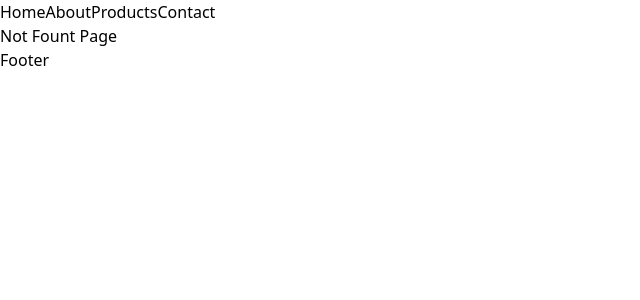
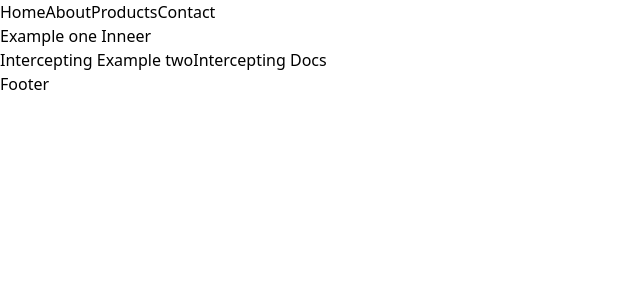
Before and after one commit to abbas-roholamin/journey, a Next.js app in the folder 09-nextjs/: page /intercepting/example-one/inner in a window 1280 px wide. Before the commit this address had no page. Shown: the top 300 px of the page, without its empty margins (0-640 px from the left). Built offline with nearby package versions, Linux system fonts and the light colour scheme.

Commit message:
feat(Nextjs): Work with Intercepting Routes

```diff
--- /dev/null
+++ b/09-nextjs/src/app/intercepting/(.)example-one/page.tsx
@@ -0,0 +1,5 @@
+function Page() {
+  return <div>Intercepted exmpale one</div>;
+}
+
+export default Page;
--- /dev/null
+++ b/09-nextjs/src/app/intercepting/example-one/(..)example-two/page.tsx
@@ -0,0 +1,5 @@
+function Page() {
+  return <div>Intercepted exmpale two</div>;
+}
+
+export default Page;
--- /dev/null
+++ b/09-nextjs/src/app/intercepting/example-one/inner/(..)(..)example-two/page.tsx
@@ -0,0 +1,5 @@
+function Page() {
+  return <div>Intercepted exmpale two</div>;
+}
+
+export default Page;
--- /dev/null
+++ b/09-nextjs/src/app/intercepting/example-one/inner/(...)docs/page.tsx
@@ -0,0 +1,5 @@
+function Page() {
+  return <div>Intercepted Docs</div>;
+}
+
+export default Page;
--- /dev/null
+++ b/09-nextjs/src/app/intercepting/example-one/inner/page.tsx
@@ -0,0 +1,19 @@
+import Link from "next/link";
+
+function Page() {
+  return (
+    <div>
+      <h1 className="font-bold"> Example one Inneer</h1>
+      <div className="space-x-8">
+        <Link href="/intercepting/example-two" className="underline">
+          Intercepting Example two
+        </Link>
+        <Link href="/docs" className="underline">
+          Intercepting Docs
+        </Link>
+      </div>
+    </div>
+  );
+}
+
+export default Page;
--- /dev/null
+++ b/09-nextjs/src/app/intercepting/example-two/page.tsx
@@ -0,0 +1,5 @@
+function Page() {
+  return <div> exmpale two</div>;
+}
+
+export default Page;
```
Also changed, not shown: 09-nextjs/src/app/intercepting/example-one/page.tsx (added, +14 -0 lines), 09-nextjs/src/app/intercepting/page.tsx (added, +14 -0 lines).
